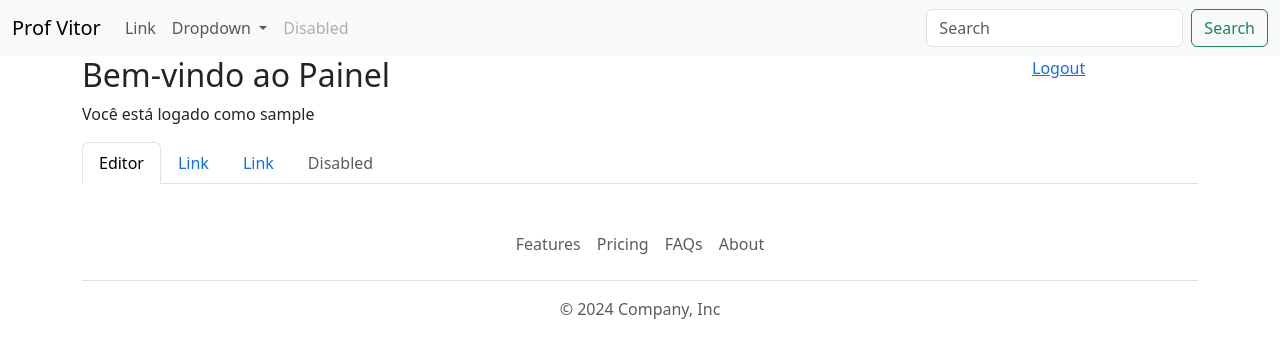
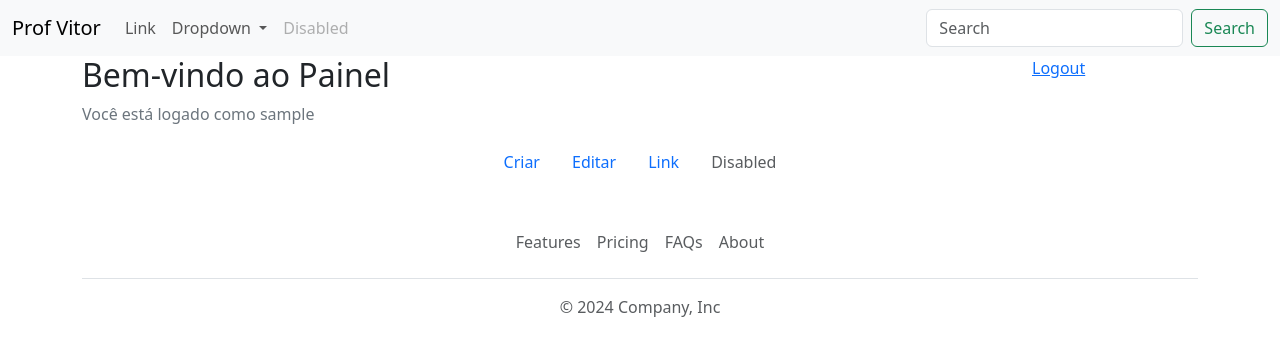
Before and after one commit to vtr57/profvitor, a Django app: page /painel/ in a window 1280 px wide. Shown: the top 358 px of the page. Run offline with Django 5.2, Linux system fonts and the light colour scheme; the visitor is signed in with stand-in values (Sample User, id 1); some libraries are stand-ins or nearby versions.

Commit message:
criando tela de criação de post.

```diff
--- a/blog/templates/blog/base.html
+++ b/blog/templates/blog/base.html
@@ -18,6 +18,8 @@
     <script defer src="https://cdn.jsdelivr.net/npm/katex@0.15.1/dist/katex.min.js"></script>
     <script defer src="https://cdn.jsdelivr.net/npm/katex@0.15.1/dist/contrib/auto-render.min.js" onload="renderMathInElement(document.body);"></script>
 
+    <!-- Quill JS -->
+    <link href="https://cdn.jsdelivr.net/npm/quill@2.0.2/dist/quill.snow.css" rel="stylesheet" />
   </head>
     <body>
         <!-- Header -->
--- /dev/null
+++ b/blog/templates/blog/criar_post.html
@@ -0,0 +1,5 @@
+{% extends "blog/painel.html" %}
+
+{%block criar_post%}
+criar_post
+{%endblock%}
--- /dev/null
+++ b/blog/templates/blog/editar.html
@@ -0,0 +1,5 @@
+{% extends "blog/painel.html" %}
+
+{%block editar%}
+editar
+{%endblock%}
--- a/blog/templates/blog/painel.html
+++ b/blog/templates/blog/painel.html
@@ -11,15 +11,16 @@
     </div>
     <div class="row">
         <div class="col">
-            <p>Você está logado como {{ request.user.username }}</p>
+            <p class="text-secondary">Você está logado como {{ request.user.username }}</p>
         </div>
     </div>
-    <ul class="nav nav-tabs">
+
+    <ul class="nav justify-content-center">
         <li class="nav-item">
-          <a class="nav-link active" aria-current="page" href="{% url 'post_edit' %}">Editor</a>
+            <a class="nav-link active" aria-current="page" href="{% url 'criar_post'%}">Criar</a>
         </li>
         <li class="nav-item">
-            <a class="nav-link" href="#">Link</a>
+            <a class="nav-link" href="{% url 'editar'%}">Editar</a>
         </li>
         <li class="nav-item">
             <a class="nav-link" href="#">Link</a>
@@ -28,5 +29,12 @@
             <a class="nav-link disabled" href="#" tabindex="-1" aria-disabled="true">Disabled</a>
         </li>
     </ul>
+
+    {%block criar_post%}
+    {%endblock%}
+
+    {%block editar%}
+    {%endblock%}
+
 </div>
 {% endblock content %}
--- a/blog/templates/blog/post_edit.html
+++ /dev/null
@@ -1,2 +0,0 @@
-{% extends "painel.html" %}
-<h1>Olá da página de contato</h1>
--- a/blog/urls.py
+++ b/blog/urls.py
@@ -7,5 +7,6 @@ urlpatterns = [
     path('painel/', views.painel_view, name='painel'),
     path('login/', views.login_view, name='login'),
     path('logout/', views.logout_view, name='logout'),
-    path('post_edit/', views.post_edit, name='post_edit'),
+    path('criar_post/', views.criar_post, name='criar_post'),
+    path('editar/', views.editar, name='editar'),
 ]
--- a/blog/views.py
+++ b/blog/views.py
@@ -37,5 +37,10 @@ def logout_view(request):
     logout(request)
     return redirect('login')
 
-def post_edit(request):
-    return render(request, 'post_edit.html')
+@login_required
+def criar_post(request):
+    return render(request, 'blog/criar_post.html')
+
+@login_required
+def editar(request):
+    return render(request, 'blog/editar.html')
```
